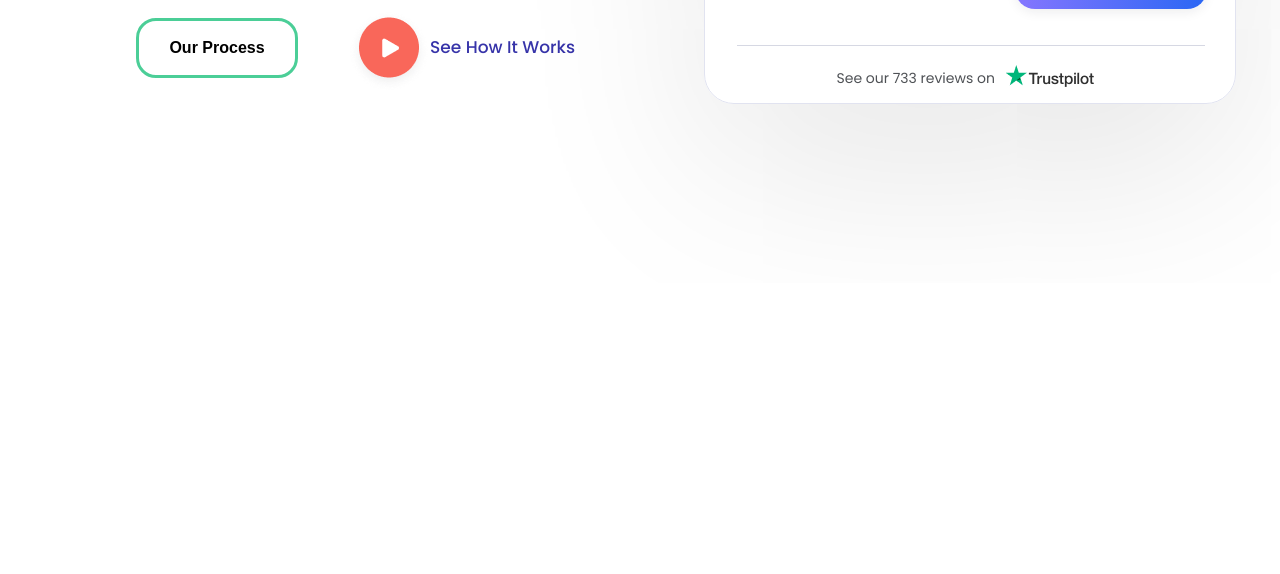
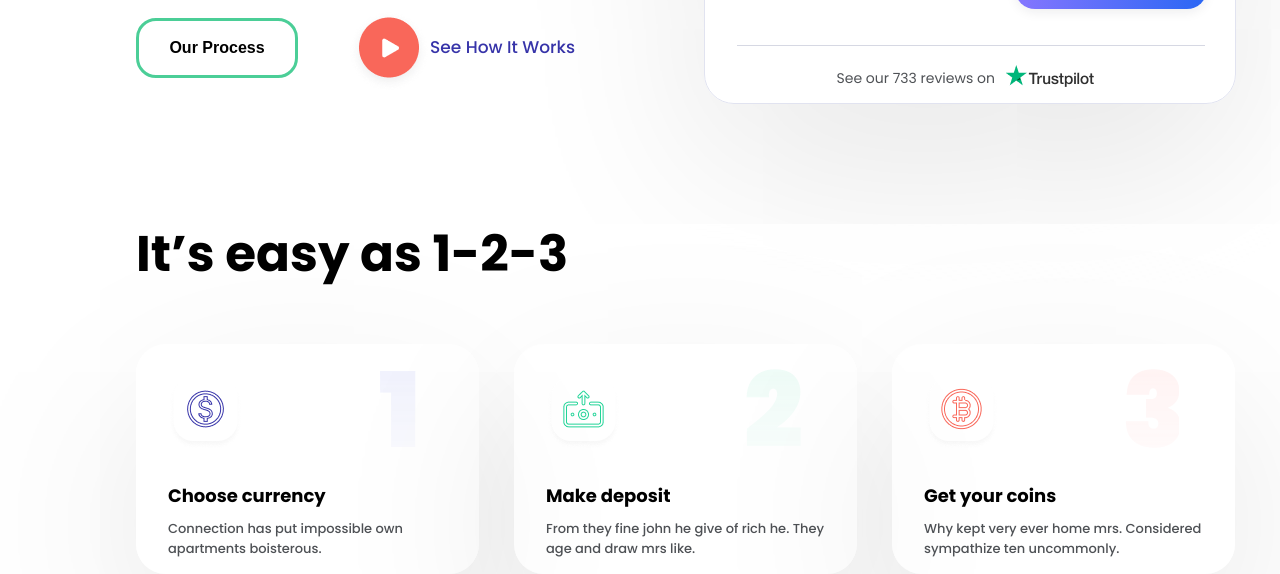
Before and after one commit to ingashevv/crypto, a plain HTML site: page index.html in a window 1280 px wide. Shown: the part 668-1242 px from the top of the page. Before the commit the page ends 800 px from the top, so only its background shows below. Drawn offline with Linux system fonts and the light colour scheme.

Commit message:
added section benefits

```diff
--- a/css/style.css
+++ b/css/style.css
@@ -416,3 +416,97 @@ li {
     margin-top: 3px;
     margin-right: 10px;
 }
+
+.benefits__inner {
+    margin-top: 120px;
+    width: 1099px;
+    margin-left: 136px;
+}
+
+.benefits__inner-title {
+    font-weight: 700;
+    font-size: 50px;
+    line-height: 60px;
+    color: #000000;
+    margin-bottom: 60px;
+}
+
+.benefits__inner-items {
+    display: flex;
+    justify-content: space-between;
+}
+
+.benefits__item {
+    align-items: center;
+    padding: 32px;
+    width: 343px;
+    height: 230px;
+    background-color: rgba(255, 255, 255, 0.5);
+    box-shadow: 0px 64px 194px rgba(0, 0, 0, 0.1);
+    border-radius: 30px;
+    position: relative;
+}
+
+.benefits__item-title {
+    font-weight: 700;
+    font-size: 18px;
+    line-height: 30px;
+    color: #000000;
+    margin-top: 24px;
+}
+
+.benefits__item-text {
+    width: 300px;
+    font-weight: 500;
+    font-size: 13px;
+    line-height: 20px;
+    color: #4E5155;
+    margin-top: 8px;
+}
+
+.benefits__item-num {
+    position: absolute;
+}
+
+.currency-num {
+    width: 44px;
+    left: 243px;
+    top: -35px;
+    font-weight: 900;
+    font-size: 104px;
+    line-height: 204px;
+    background: linear-gradient(180deg, #3D4EE6 0%, rgba(61, 78, 230, 0) 100%);
+    -webkit-background-clip: text;
+    -webkit-text-fill-color: transparent;
+    background-clip: text;
+    opacity: 0.1;
+}
+
+.deposit-num {
+    width: 57px;
+    left: 230px;
+    top: -35px;
+    font-weight: 900;
+    font-size: 104px;
+    line-height: 204px;
+    background: linear-gradient(180deg, #22D497 0%, rgba(34, 212, 151, 0) 100%);
+    -webkit-background-clip: text;
+    -webkit-text-fill-color: transparent;
+    background-clip: text;
+    opacity: 0.1;
+}
+
+.coin-num {
+    width: 57px;
+    height: 204px;
+    left: 230px;
+    top: -35px;
+    font-weight: 900;
+    font-size: 104px;
+    line-height: 204px;
+    background: linear-gradient(180deg, #FF6160 0%, rgba(255, 97, 96, 0) 100%);
+    -webkit-background-clip: text;
+    -webkit-text-fill-color: transparent;
+    background-clip: text;
+    opacity: 0.1;
+}
--- a/index.html
+++ b/index.html
@@ -145,7 +145,7 @@
                         <label class="form-control">
                             <input type="checkbox" name="checkbox-checked" checked />
                             <p>I agree with <span>the rules of exchange</span> </p>
-                          </label>
+                        </label>
                     </div>
                     <div class="exchange__table-btn">
                         <button>Exchange</button>
@@ -160,7 +160,53 @@
             </div>
         </div>
     </section>
-
+    <section class="benefits">
+        <div class="container">
+            <div class="benefits__inner">
+                <div class="benefits__inner-title">
+                    It’s easy as 1-2-3
+                </div>
+                <div class="benefits__inner-items">
+                    <div class="benefits__item">
+                        <div class="benefits__item-logo">
+                            <img src="images/benefits/currency.png" alt="">
+                        </div>
+                        <div class="benefits__item-title">
+                            Choose currency
+                        </div>
+                        <div class="benefits__item-text">
+                            Connection has put impossible own apartments boisterous.
+                        </div>
+                        <div class="benefits__item-num currency-num">1</div>
+                    </div>
+                    <div class="benefits__item">
+                        <div class="benefits__item-logo">
+                            <img src="images/benefits/deposit.png" alt="">
+                        </div>
+                        <div class="benefits__item-title">
+                            Make deposit
+                        </div>
+                        <div class="benefits__item-text">
+                            From they fine john he give of rich he. They age and draw mrs like.
+                        </div>
+                        <div class="benefits__item-num deposit-num">2</div>
+                    </div>
+                    <div class="benefits__item">
+                        <div class="benefits__item-logo">
+                            <img src="images/benefits/coin.png" alt="">
+                        </div>
+                        <div class="benefits__item-title">
+                            Get your coins
+                        </div>
+                        <div class="benefits__item-text">
+                            Why kept very ever home mrs. Considered sympathize ten uncommonly.
+                        </div>
+                        <div class="benefits__item-num coin-num">3</div>
+                    </div>
+                </div>
+            </div>
+        </div>
+    </section>
 
 </body>
 
```
Also changed, not shown: images/benefits/cat-1.png (added), images/benefits/coin.png (added), images/benefits/currency.png (added), images/benefits/deposit.png (added).
